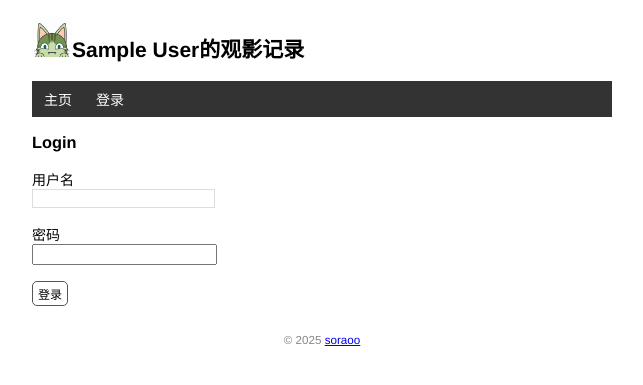
After one commit to soraoo/watchlist, a Flask app: page /login in a window 1280 px wide. The commit adds this page. Shown: the top 385 px of the page, without its empty margins (318-961 px from the left). Run offline with Flask 3, Linux system fonts and the light colour scheme; tables that the repository leaves empty hold one stand-in row (values such as "Sample post").

Commit message:
用户验证相关

```diff
--- a/app.py
+++ b/app.py
@@ -1,10 +1,13 @@
 from pathlib import Path
+from typing import Optional
 
 import click
 from flask import Flask, render_template, request, flash, redirect, url_for
+from flask_login import LoginManager, UserMixin, login_user, login_required, logout_user, current_user
 from flask_sqlalchemy import SQLAlchemy
 from sqlalchemy import String, select
 from sqlalchemy.orm import DeclarativeBase, Mapped, mapped_column
+from werkzeug.security import generate_password_hash, check_password_hash
 
 
 class Base(DeclarativeBase):
@@ -17,11 +20,22 @@ app.config["SECRET_KEY"] = "dev"
 
 db = SQLAlchemy(app, model_class=Base)
 
+login_manager = LoginManager(app)
+login_manager.login_view = "login"
 
-class User(db.Model):
+
+class User(db.Model, UserMixin):
     __tablename__ = "user"
     id: Mapped[int] = mapped_column(primary_key=True)
     name: Mapped[str] = mapped_column(String(20))
+    username: Mapped[str] = mapped_column(String(20))
+    password_hash: Mapped[Optional[str]] = mapped_column(String(128))
+
+    def set_password(self, password: str):
+        self.password_hash = generate_password_hash(password)
+
+    def validate_password(self, password: str):
+        return check_password_hash(self.password_hash, password)
 
 
 class Movie(db.Model):
@@ -62,7 +76,8 @@ def forge():
         {'title': 'The Pork of Music', 'year': '2012'},
     ]
 
-    user = User(name=name)
+    user = User(name=name, username="soraoo")
+    user.set_password("123456")
     db.session.add(user)
 
     for m in movies:
@@ -71,6 +86,33 @@ def forge():
 
     db.session.commit()
     click.echo("生成完毕。")
+
+
+@app.cli.command()
+@click.option("--username", prompt=True, help="登录用户名")
+@click.option("--password", prompt=True, hide_input=True, confirmation_prompt=True, help="登录密码")
+def admin(username: str, password: str):
+    db.create_all()
+
+    user = db.session.execute(select(User)).scalar()
+    if user is not None:
+        click.echo("更新用户...")
+        user.username = username
+        user.set_password(password)
+    else:
+        click.echo("创建用户...")
+        user = User(username=username, name="Admin")
+        user.set_password(password)
+        db.session.add(user)
+
+    db.session.commit()
+    click.echo("完成")
+
+
+@login_manager.user_loader
+def load_user(user_id):
+    user = db.session.get(User, int(user_id))
+    return user
 
 
 @app.context_processor
@@ -82,6 +124,8 @@ def inject_user():
 @app.route("/", methods=["GET", "POST"])
 def index():
     if request.method == "POST":
+        if not current_user.is_authenticated:
+            return redirect(url_for("index"))
         title = request.form.get("title").strip()
         year = request.form.get("year").strip()
         if not title or not year or len(year) > 4 or len(title) > 60:
@@ -99,6 +143,7 @@ def index():
 
 
 @app.route("/movie/edit/<int:movie_id>", methods=["GET", "POST"])
+@login_required
 def edit(movie_id: int):
     movie = db.get_or_404(Movie, movie_id)
     if request.method == "POST":
@@ -118,6 +163,7 @@ def edit(movie_id: int):
 
 
 @app.route("/movie/delete/<int:movie_id>", methods=["POST"])
+@login_required
 def delete(movie_id: int):
     movie = db.get_or_404(Movie, movie_id)
     db.session.delete(movie)
@@ -126,6 +172,53 @@ def delete(movie_id: int):
     return redirect(url_for("index"))
 
 
+@app.route("/login", methods=["GET", "POST"])
+def login():
+    if request.method == "POST":
+        username = request.form.get("username").strip()
+        password = request.form.get("password").strip()
+
+        if not username or not password:
+            flash("无效输入")
+            return redirect(url_for("login"))
+
+        user = db.session.execute(select(User).filter_by(username=username)).scalar()
+        if user is not None and user.validate_password(password):
+            login_user(user)
+            flash("登录成功")
+            return redirect(url_for("index"))
+
+        flash("用户名或密码无效")
+        return redirect(url_for("index"))
+
+    return render_template("login.html")
+
+
+@app.route("/logout")
+@login_required
+def logout():
+    logout_user()
+    flash("再见")
+    return redirect(url_for("index"))
+
+
+@app.route("/settings", methods=["GET", "POST"])
+@login_required
+def settings():
+    if request.method == "POST":
+        name = request.form.get("name")
+        if not name or len(name) > 20:
+            flash("无效输入")
+            return redirect(url_for("settings"))
+
+        current_user.name = name
+        db.session.commit()
+        flash("更新成功")
+        return redirect(url_for("index"))
+
+    return render_template("settings.html")
+
+
 @app.errorhandler(404)
 def page_not_found(error):
     return render_template("404.html"), 404
--- a/templates/base.html
+++ b/templates/base.html
@@ -19,6 +19,12 @@
     <nav>
         <ul>
             <li><a href="{{ url_for('index') }}">主页</a></li>
+            {% if current_user.is_authenticated %}
+            <li><a href="{{ url_for('settings') }}">设置</a></li>
+            <li><a href="{{ url_for('logout') }}">登出</a></li>
+            {% else %}
+            <li><a href="{{ url_for('login') }}">登录</a></li>
+            {% endif %}
         </ul>
     </nav>
     {% block content %}{% endblock %}
--- a/templates/index.html
+++ b/templates/index.html
@@ -2,20 +2,24 @@
 
 {% block content %}
 <p>共计{{ movies|length }}条</p>
+{% if current_user.is_authenticated %}
 <form method="post">
     名称 <input type="text" name="title" autocomplete="off" required>
     年份 <input type="text" name="year" autocomplete="off" required>
     <input class="btn" type="submit" name="submit" value="添加">
 </form>
+{% endif %}
 <ul class="movie-list">
     {% for movie in movies %}
     <li>
         {{ movie.title }} - {{ movie.year }}
         <span class="float-right">
+            {% if current_user.is_authenticated %}
             <a class="btn" href="{{ url_for('edit', movie_id=movie.id) }}">编辑</a>
             <form class="inline-form" method="post" action="{{ url_for('delete', movie_id=movie.id) }}">
                 <input class="btn" type="submit" name="delete" value="删除" onclick="return confirm('确定删除吗？')">
             </form>
+            {% endif %}
             <a class="imdb" href="https://www.imdb.com/find?q={{ movie.title }}" target="_blank" title="在IMDb上查看电影">IMDb</a>
         </span>
     </li>
--- /dev/null
+++ b/templates/login.html
@@ -0,0 +1,11 @@
+{% extends 'base.html' %}
+{% block content %}
+<h3>Login</h3>
+<form method="post">
+    用户名<br>
+    <input type="text" name="username" required><br><br>
+    密码<br>
+    <input type="password" name="password" required><br><br>
+    <input class="btn" type="submit" name="submit" value="登录">
+</form>
+{% endblock %}
```
Also changed, not shown: templates/settings.html (added, +9 -0 lines).
